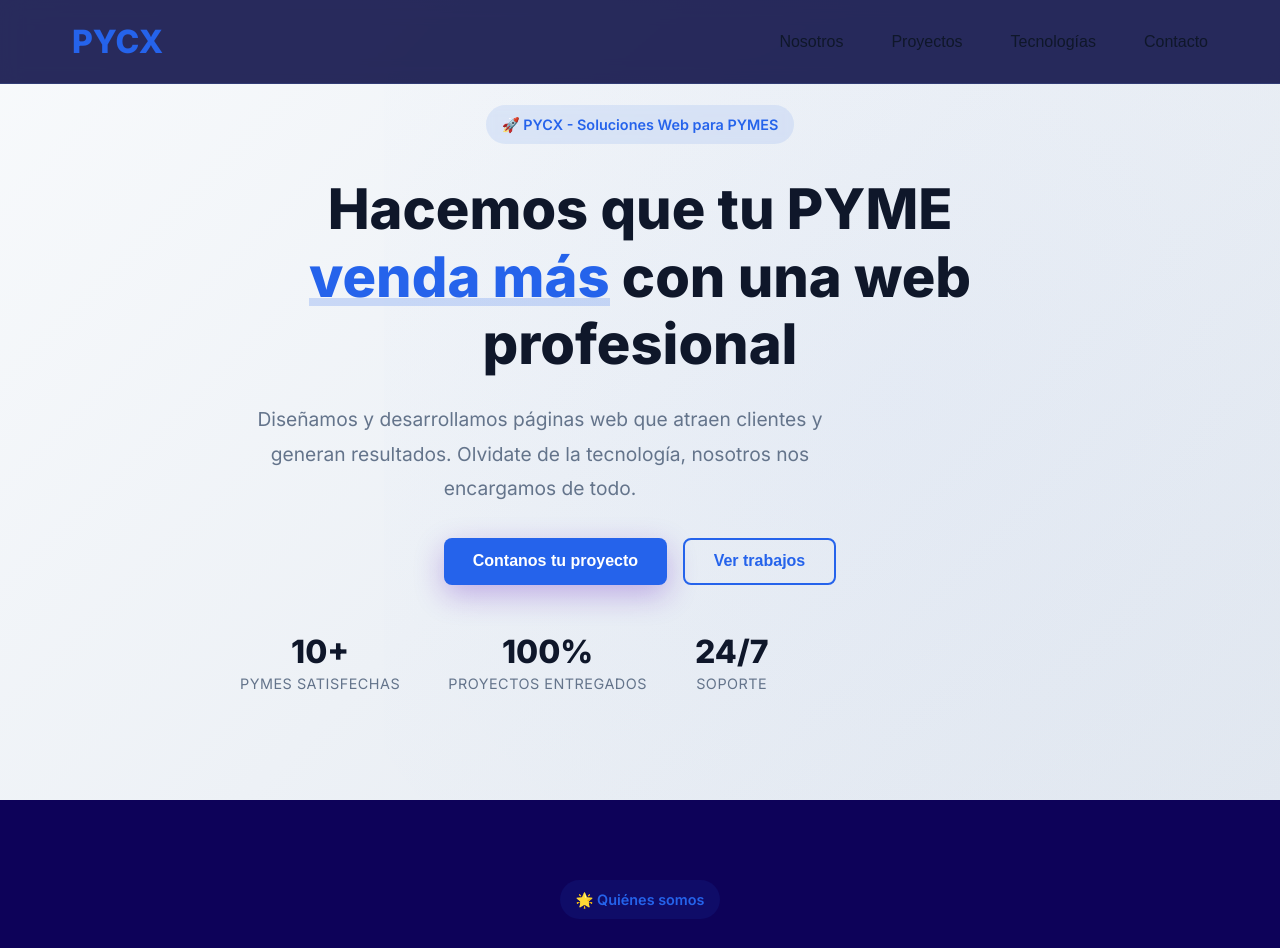
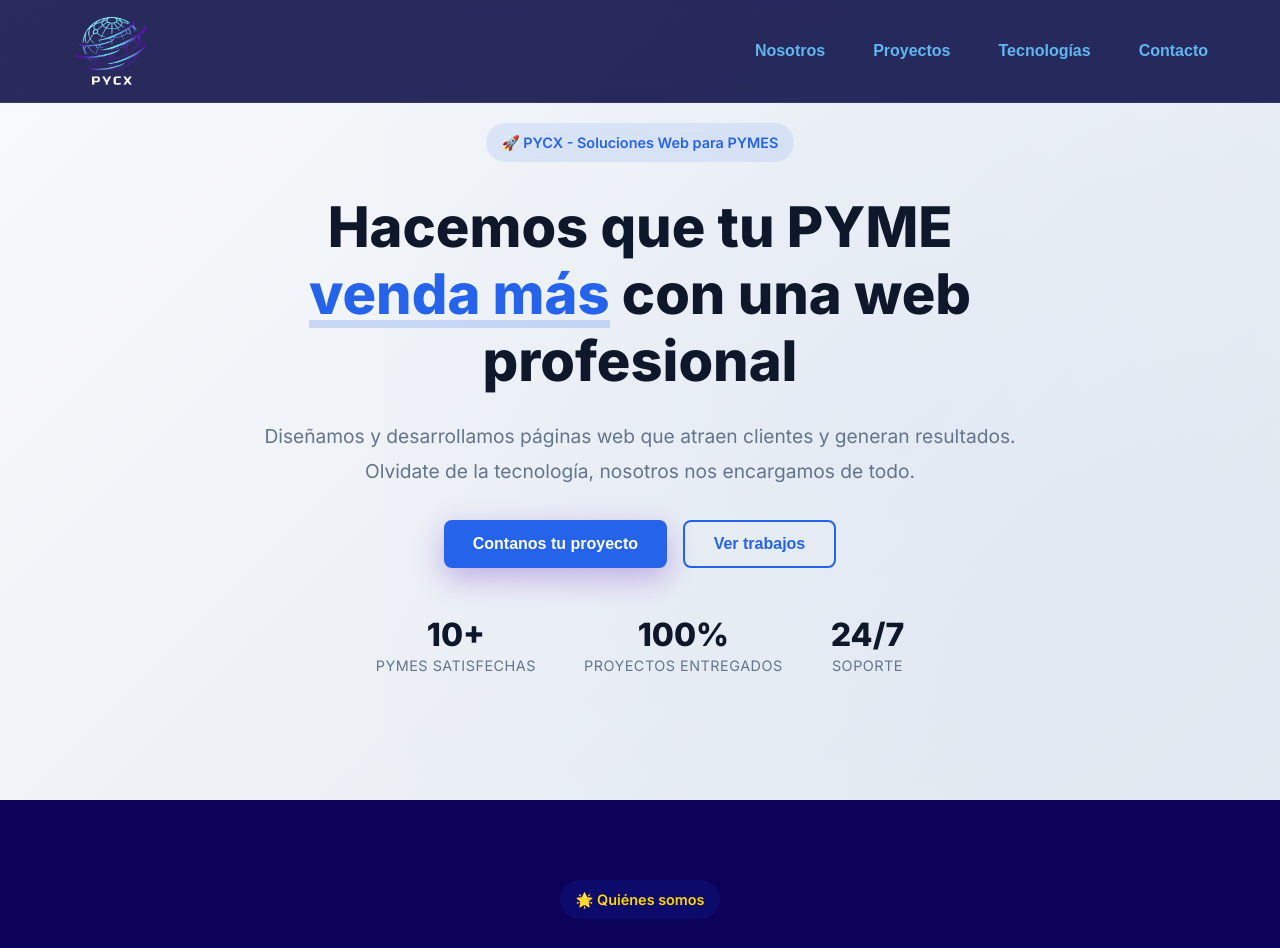
Before and after one commit to Mati193/Webs-pymes, a React (Vite) app in the folder Web-muestra/WEBMUESTRA/: page / in a window 1280 px wide. Shown: the top 948 px of the page. Built offline with nearby package versions, Linux system fonts and the light colour scheme.

Commit message:
Logo + colores

```diff
--- a/Web-muestra/WEBMUESTRA/src/components/About/About.css
+++ b/Web-muestra/WEBMUESTRA/src/components/About/About.css
@@ -7,8 +7,8 @@
 
 .section-badge {
   display: inline-block;
-  background: rgba(37, 99, 235, 0.1);
-  color: var(--primary);
+  background: rgba(0, 81, 255, 0.1);
+  color: gold;
   padding: 0.5rem 1rem;
   border-radius: 50px;
   font-weight: 600;
@@ -17,7 +17,7 @@
 }
 
 .section-description {
-  color: var(--secondary);
+  color: rgb(173, 172, 172);
   font-size: 1.1rem;
   line-height: 1.8;
 }
--- a/Web-muestra/WEBMUESTRA/src/components/Contact/Contact.css
+++ b/Web-muestra/WEBMUESTRA/src/components/Contact/Contact.css
@@ -13,9 +13,13 @@
   position: relative;
 }
 
+.contact-info h2{
+  color: white;
+}
+
 .contact-description {
   font-size: 1.2rem;
-  color: var(--secondary);
+  color: rgb(180, 175, 175);
   margin: 1.5rem 0 2rem;
   line-height: 1.8;
 }
@@ -70,7 +74,7 @@
   border-radius: 12px;
   text-align: center;
   font-weight: 500;
-  color: var(--primary);
+  color: gold;
   border: 1px dashed var(--primary);
 }
 
--- a/Web-muestra/WEBMUESTRA/src/components/Hero/Hero.css
+++ b/Web-muestra/WEBMUESTRA/src/components/Hero/Hero.css
@@ -1,6 +1,7 @@
 .hero {
   min-height: 100vh;
   display: flex;
+  justify-content: center;
   align-items: center;
   background: linear-gradient(135deg, #f8fafc 0%, #e2e8f0 100%);
   padding: 6rem 0 4rem;
@@ -46,7 +47,7 @@
 .highlight::after {
   content: '';
   position: absolute;
-  bottom: 5px;
+  bottom: 0px;
   left: 0;
   width: 100%;
   height: 8px;
@@ -58,7 +59,6 @@
   font-size: 1.2rem;
   color: var(--secondary);
   margin-bottom: 2rem;
-  max-width: 600px;
   line-height: 1.8;
 }
 
@@ -71,6 +71,8 @@
 
 .hero-stats {
   display: flex;
+  justify-content: center;
+  align-items: center;
   gap: 3rem;
   flex-wrap: wrap;
 }
--- a/Web-muestra/WEBMUESTRA/src/components/Navbar/Navbar.css
+++ b/Web-muestra/WEBMUESTRA/src/components/Navbar/Navbar.css
@@ -22,12 +22,12 @@
   align-items: center;
 }
 
-.logo {
+.logo img{
   font-size: 2rem;
-  font-weight: 800;
-  color: var(--primary);
   cursor: pointer;
   transition: all 0.3s ease;
+  width: 80px;
+  height: 70px;
 }
 
 .logo:hover {
@@ -40,16 +40,18 @@
   list-style: none;
 }
 
+
 .nav-menu button {
   background: none;
   border: none;
   font-size: 1rem;
   font-weight: 500;
-  color: var(--dark);
+  color: rgb(96, 182, 240);
   cursor: pointer;
   transition: all 0.3s ease;
   position: relative;
   padding: 0.5rem 0;
+  font-weight: bolder;
 }
 
 .nav-menu button::after {
--- a/Web-muestra/WEBMUESTRA/src/components/Navbar/Navbar.jsx
+++ b/Web-muestra/WEBMUESTRA/src/components/Navbar/Navbar.jsx
@@ -1,5 +1,6 @@
 import React, { useState, useEffect } from "react";
 import "./Navbar.css";
+import logo from "/public/pycx.png";
 
 const Navbar = () => {
   const [scrolled, setScrolled] = useState(false);
@@ -25,7 +26,7 @@ const Navbar = () => {
     <nav className={`navbar ${scrolled ? "scrolled" : ""}`}>
       <div className="nav-container container">
         <div className="logo" onClick={() => scrollToSection("hero")}>
-          PYCX
+          <img src="pycx.png" alt="" />
         </div>
 
         <div
--- a/Web-muestra/WEBMUESTRA/src/components/Projects/Projects.css
+++ b/Web-muestra/WEBMUESTRA/src/components/Projects/Projects.css
@@ -16,7 +16,7 @@
   background: transparent;
   border-radius: 50px;
   font-weight: 600;
-  color: var(--secondary);
+  color: rgb(255, 166, 0);
   cursor: pointer;
   transition: all 0.3s ease;
 }
@@ -55,11 +55,11 @@
 
 .project-card h3 {
   margin-bottom: 1rem;
-  color: var(--dark);
+  color: white;
 }
 
 .project-description {
-  color: var(--secondary);
+  color: rgb(172, 169, 169);
   margin-bottom: 1.5rem;
   line-height: 1.6;
 }
```
Also changed, not shown: Web-muestra/WEBMUESTRA/public/pycx.png (added).
